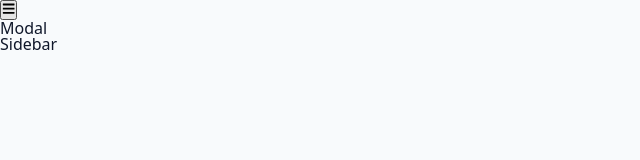
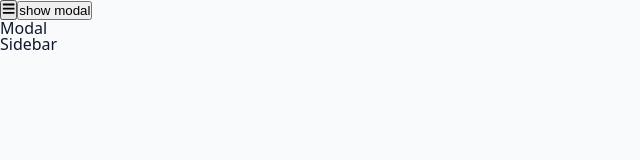
Before and after one commit to isnendyankp/sideBar, a React (Vite) app: page / in a window 1280 px wide. Shown: the top 160 px of the page, without its empty margins (0-640 px from the left). Built offline with nearby package versions, Linux system fonts and the light colour scheme.

Commit message:
create second button show modal

```diff
--- a/src/Home.jsx
+++ b/src/Home.jsx
@@ -8,6 +8,9 @@ const Home = () => {
     <main>
       <button onClick={openSidebar} className='sidebar-toggle'>
         <FaBars />
+      </button>
+      <button>
+        show modal
       </button>
     </main>
   )
@@ -24,3 +27,4 @@ export default Home;
 // 6. create onClick event on button and pass in openSidebar function
 // 7. Add className sidebar-toggle on button
 // 8. pass in FaBars icon on button
+// 9. create second button show modal
```
